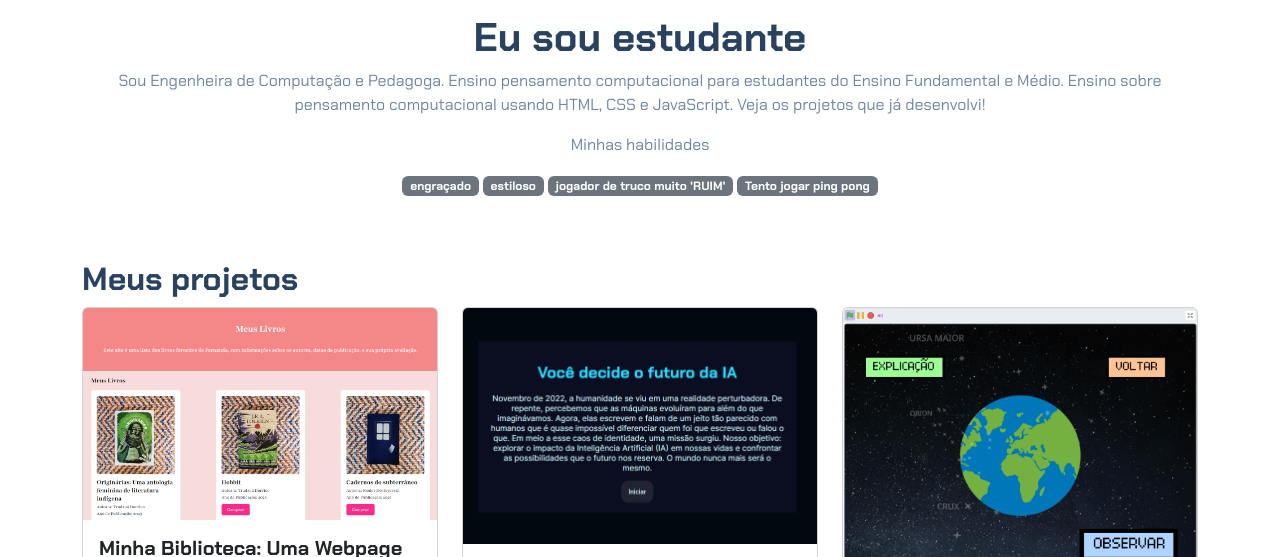
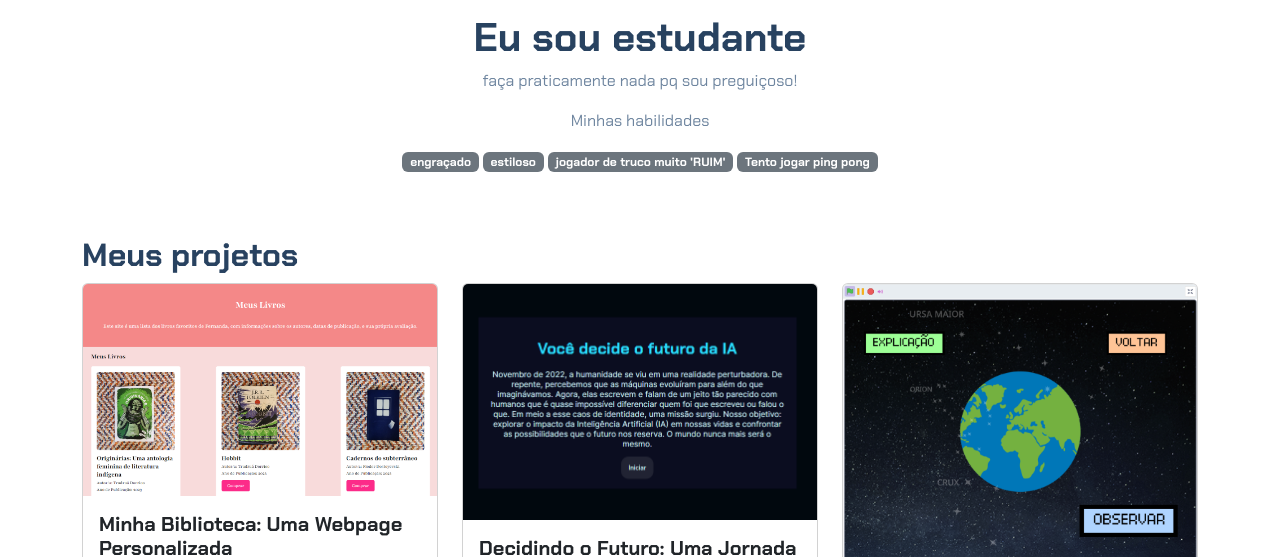
Before and after one commit to 357058Pa/portifolio-upgrade, a plain HTML site: page index.html in a window 1280 px wide. Shown: the part 183-740 px from the top of the page. Drawn offline with nearby package versions, Linux system fonts and the light colour scheme.

Commit message:
Update index.html

```diff
--- a/index.html
+++ b/index.html
@@ -16,9 +16,7 @@
             srcset="">
         <p class="lead">Eu sou Patrick</p>
         <h1>Eu sou estudante</h1>
-        <p>Sou Engenheira de Computação e Pedagoga. Ensino pensamento computacional para estudantes do Ensino
-            Fundamental e Médio. Ensino sobre pensamento computacional usando HTML, CSS e JavaScript. Veja os projetos
-            que já desenvolvi!</p>
+        <p>faça praticamente nada pq sou preguiçoso!</p>
         <p>Minhas habilidades</p>
         <div>
             <p class="badge bg-secondary">engraçado</p>
```
